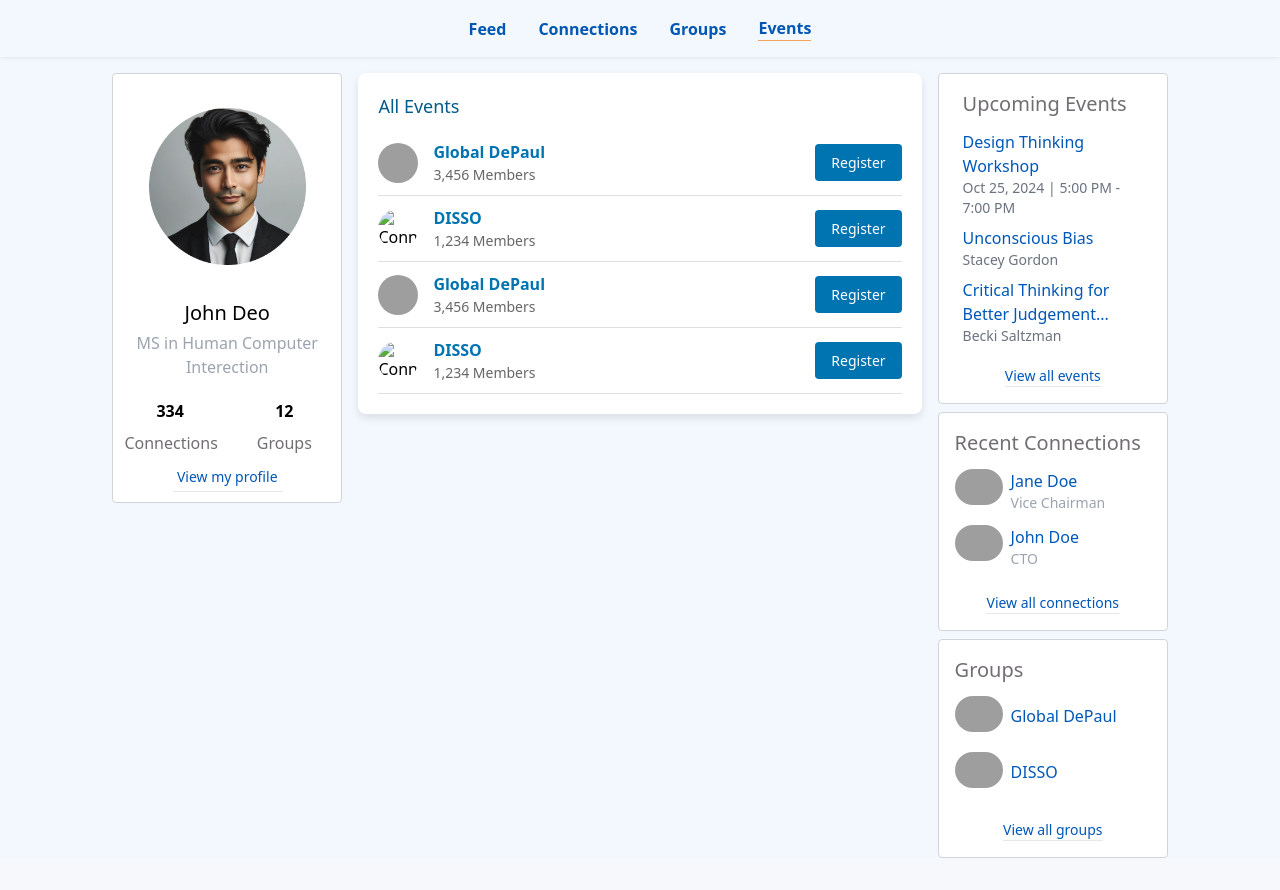
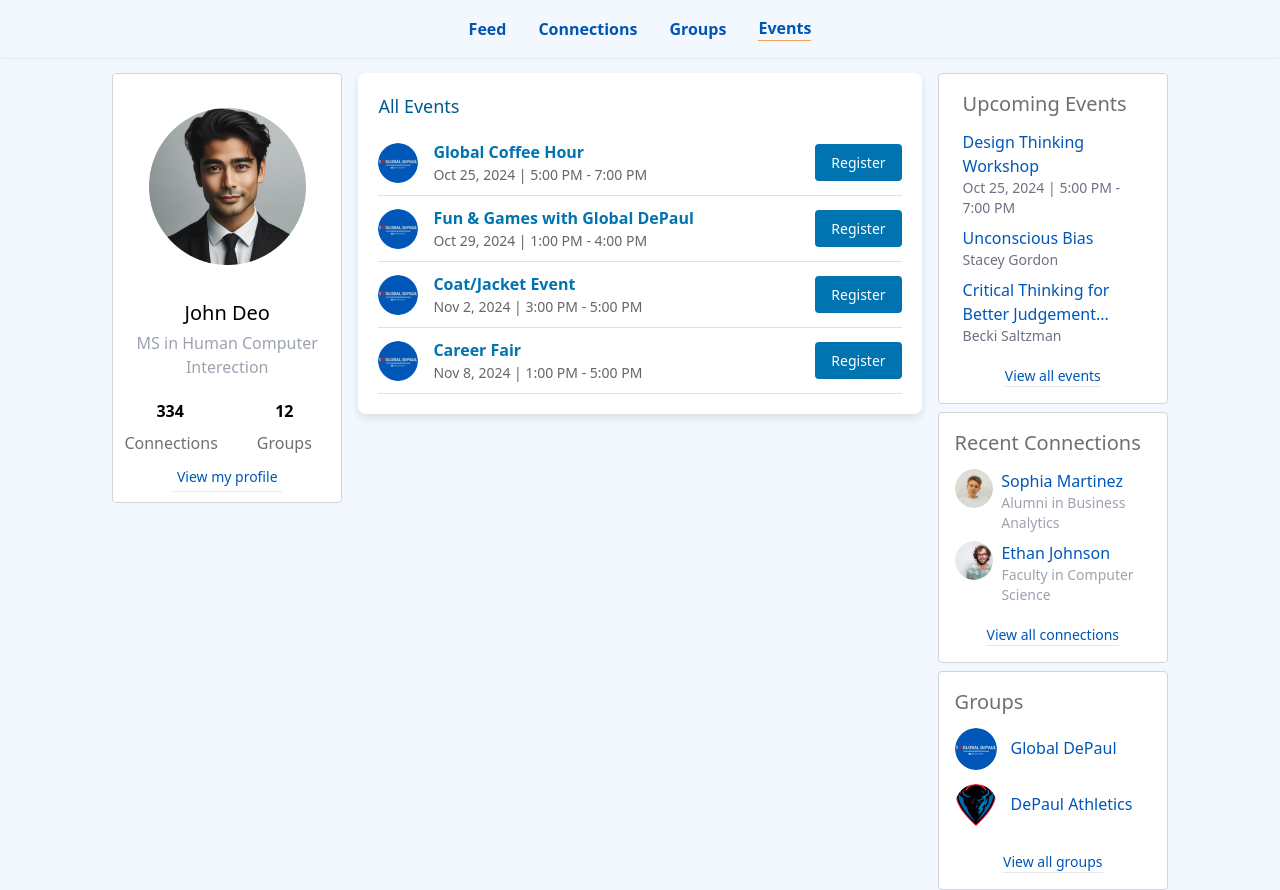
Before and after one commit to divya-pullivarthi/DeConnect, a Django app: template feed/templates/events.html in a window 1280 px wide. Shown: the part 56-946 px from the top of the page. Before the commit the page ends 914 px from the top, so only its background shows below. Run offline with Django 5.2, Linux system fonts and the light colour scheme; the template is opened without the code that fills it, so the values that code supplies are empty; some libraries are stand-ins or nearby versions; grey boxes are pictures that could not be loaded.

Commit message:
Updated Events names, date, times and images.

```diff
--- a/feed/templates/events.html
+++ b/feed/templates/events.html
@@ -138,40 +138,40 @@
 
           <ul class="connection-list">
             <li class="connection-item">
-              <img src="http://studio.code.org/blockly/media/skins/bee/static_avatar.png" alt="Connection Avatar" class="connection-avatar">
+              <img src="{% static 'images/feed/groupa/ellipse 6.png' %}" alt="Connection Avatar" class="connection-avatar">
               <div class="connection-info">
-                  <h4>Global DePaul</h4>
-                  <p>3,456 Members</p>
+                  <h4>Global Coffee Hour </h4>
+                  <p>Oct 25, 2024 | 5:00 PM - 7:00 PM</p>
               </div>
               <div class="connection-actions">
                   <button class="button">Register</button>
               </div>
             </li>
             <li class="connection-item">
-              <img src="https://via.placeholder.com/40" alt="Connection Avatar" class="connection-avatar">
+              <img src="{% static 'images/feed/groupa/ellipse 6.png' %}" alt="Connection Avatar" class="connection-avatar">
               <div class="connection-info">
-                  <h4>DISSO</h4>
-                  <p>1,234 Members</p>
+                  <h4>Fun & Games with Global DePaul</h4>
+                  <p>Oct 29, 2024 | 1:00 PM - 4:00 PM</p>
               </div>
               <div class="connection-actions">
                   <button class="button">Register</button>
               </div>
             </li>
             <li class="connection-item">
-              <img src="http://studio.code.org/blockly/media/skins/bee/static_avatar.png" alt="Connection Avatar" class="connection-avatar">
+              <img src="{% static 'images/feed/groupa/ellipse 6.png' %}" alt="Connection Avatar" class="connection-avatar">
               <div class="connection-info">
-                  <h4>Global DePaul</h4>
-                  <p>3,456 Members</p>
+                  <h4>Coat/Jacket Event</h4>
+                  <p>Nov 2, 2024 | 3:00 PM - 5:00 PM</p>
               </div>
               <div class="connection-actions">
                   <button class="button">Register</button>
               </div>
             </li>
             <li class="connection-item">
-              <img src="https://via.placeholder.com/40" alt="Connection Avatar" class="connection-avatar">
+              <img src="{% static 'images/feed/groupa/ellipse 6.png' %}" alt="Connection Avatar" class="connection-avatar">
               <div class="connection-info">
-                  <h4>DISSO</h4>
-                  <p>1,234 Members</p>
+                  <h4>Career Fair</h4>
+                  <p>Nov 8, 2024 | 1:00 PM - 5:00 PM</p>
               </div>
               <div class="connection-actions">
                   <button class="button">Register</button>
@@ -233,11 +233,11 @@
 
               <div class="flex justify-between">
                 <a href="#" class="rounded-full w-12 h-12 mr-2">
-                  <img src="https://cdn.iconscout.com/icon/free/png-512/avatar-369-456321.png" alt="Avatar" class="rounded-full">
+                  <img src="{% static 'images/feed/connection/ellipse 6.png' %}" alt="Avatar" class="rounded-full">
                 </a>
                 <a href="#">
-                  <h2 class="link-blue">Jane Doe</h2>
-                  <p class="text-gray-400 text-sm">Vice Chairman</p>
+                  <h2 class="link-blue">Sophia Martinez</h2>
+                  <p class="text-gray-400 text-sm">Alumni in Business Analytics</p>
                 </a>
               </div>
             </div>
@@ -246,11 +246,11 @@
 
               <div class="flex justify-between">
                 <a href="#" class="rounded-full w-12 h-12 mr-2">
-                  <img src="https://c0.klipartz.com/pngpicture/557/749/gratis-png-iconos-de-computadora-avatar-usuario-perfil-blog-personal-thumbnail.png" alt="Avatar" class="rounded-full">
+                  <img src="{% static 'images/feed/connection/ellipse 6-1.png' %}" alt="Avatar" class="rounded-full">
                 </a>
                 <a href="#">
-                  <h2 class="link-blue">John Doe</h2>
-                  <p class="text-gray-400 text-sm">CTO</p>
+                  <h2 class="link-blue">Ethan Johnson</h2>
+                  <p class="text-gray-400 text-sm">Faculty in Computer Science</p>
                 </a>
               </div>
             </div>
@@ -262,7 +262,6 @@
               </a>
           </div>
         </div>
-
 
 
         <!-- Groups box -->
@@ -278,7 +277,7 @@
 
                 <div class="flex justify-between">
                   <a href="#" class="rounded-full w-12 h-12 mr-2">
-                    <img src="https://cdn.iconscout.com/icon/free/png-512/avatar-369-456321.png" alt="Avatar" class="rounded-full">
+                    <img src="{% static 'images/feed/groupa/ellipse 6.png' %}" alt="Avatar" class="rounded-full">
                   </a>
                   <a href="#">
                     <h2 class="link-blue mt-2">Global DePaul</h2>
@@ -290,10 +289,10 @@
 
                 <div class="flex justify-between">
                   <a href="#" class="rounded-full w-12 h-12 mr-2">
-                    <img src="https://c0.klipartz.com/pngpicture/557/749/gratis-png-iconos-de-computadora-avatar-usuario-perfil-blog-personal-thumbnail.png" alt="Avatar" class="rounded-full">
+                    <img src="{% static 'images/feed/groupa/ellipse 6-1.png' %}" alt="Avatar" class="rounded-full">
                   </a>
                   <a href="#">
-                    <h2 class="link-blue mt-2">DISSO</h2>
+                    <h2 class="link-blue mt-2">DePaul Athletics</h2>
                   </a>
                 </div>
               </div>
```
